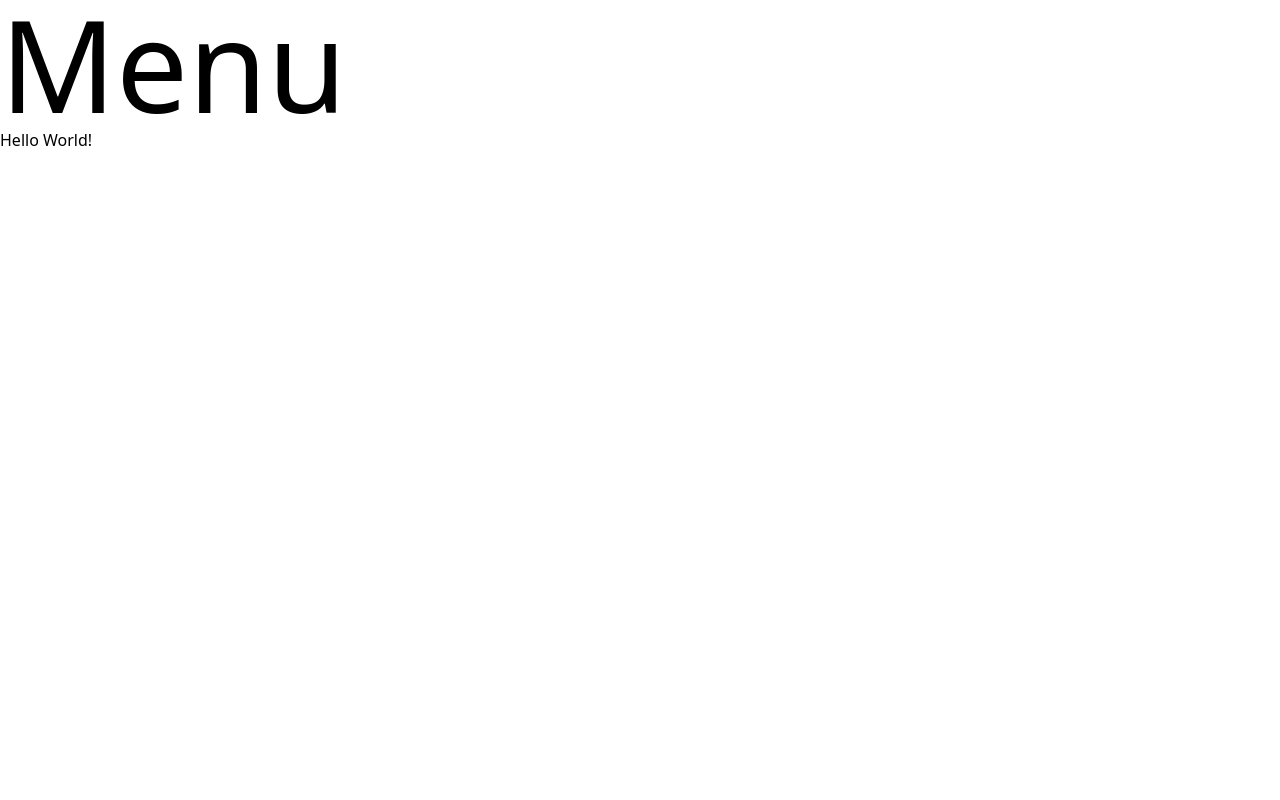
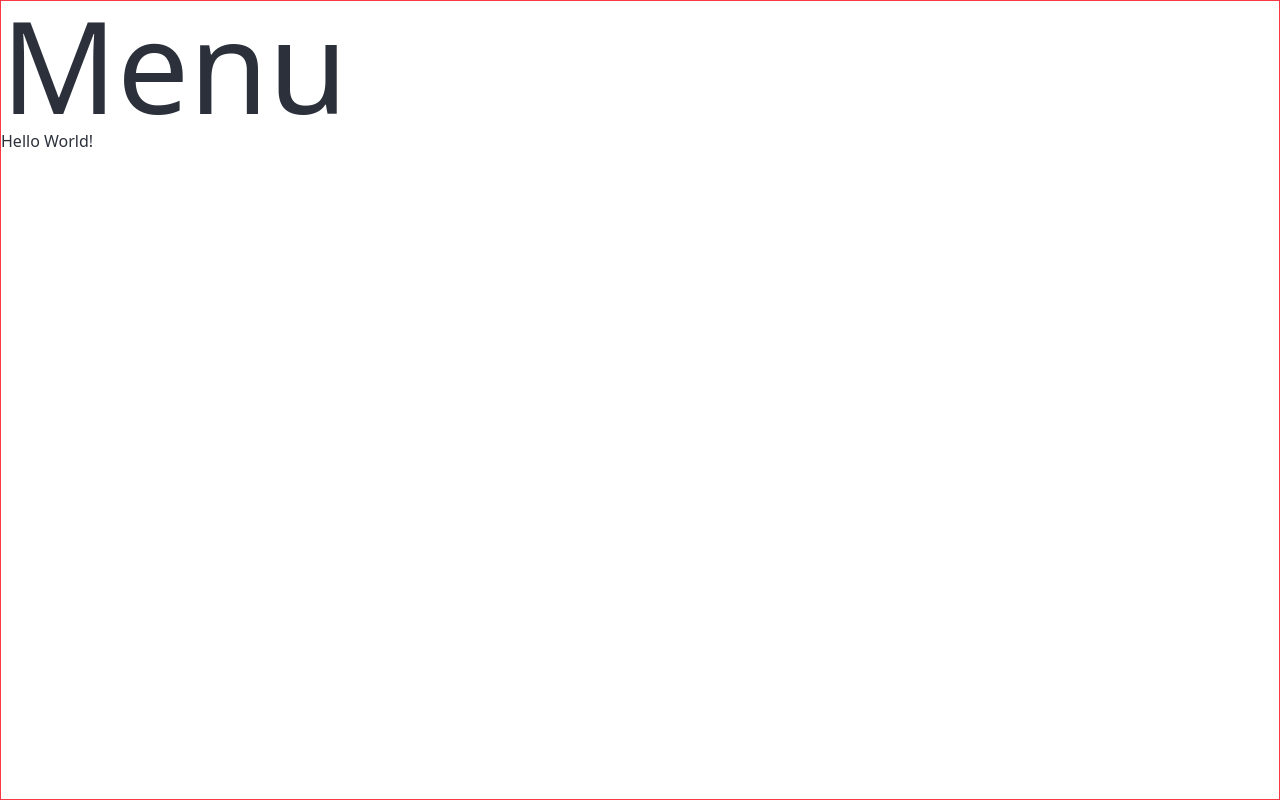
Before and after one commit to MatildaMared/project__note-taking-app, a Next.js app: page / in a window 1280 px wide. Built offline with nearby package versions, Linux system fonts and the light colour scheme.

Commit message:
work on styling

```diff
--- a/app/layout.tsx
+++ b/app/layout.tsx
@@ -25,14 +25,14 @@ export default function RootLayout({
     children: React.ReactNode;
 }>) {
     return (
-        <html lang="en">
+        <html lang="en" className="h-full">
             <body
-                className={`${geistSans.variable} ${geistMono.variable} dark:bg-neutral-900 bg-gray-100`}
+                className={`${geistSans.variable} ${geistMono.variable} bg-gray-100 h-full text-neutral-700 dark:bg-neutral-950 dark:text-neutral-100`}
             >
-                <>
+                <div className="mx-auto h-full max-w-screen-2xl border border-red-500">
                     <Menu />
                     {children}
-                </>
+                </div>
             </body>
         </html>
     );
--- a/package.json
+++ b/package.json
@@ -23,6 +23,7 @@
     "eslint-config-prettier": "^9.1.0",
     "postcss": "^8.4.49",
     "prettier": "^3.3.3",
+    "prettier-plugin-tailwindcss": "^0.6.9",
     "tailwindcss": "^3.4.15",
     "typescript": "^5"
   }
--- a/tailwind.config.js
+++ b/tailwind.config.js
@@ -12,7 +12,6 @@ module.exports = {
                 950: "#0E121B",
                 900: "#191B25",
                 800: "#232530",
-                700: "#2B303B",
                 700: "#2B303B",
                 600: "#525866",
                 500: "#717784",
```
Also changed, not shown: 2 other files (tests, documents, lock files or other folders).
